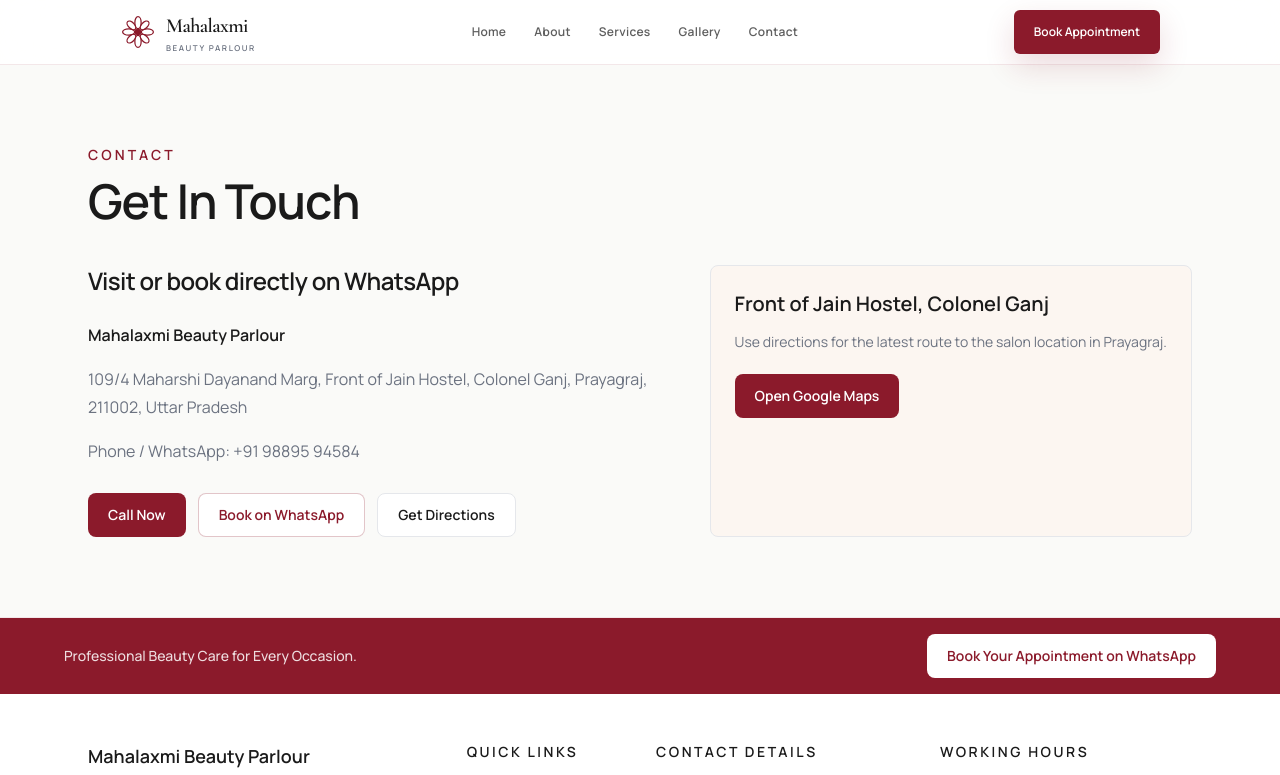
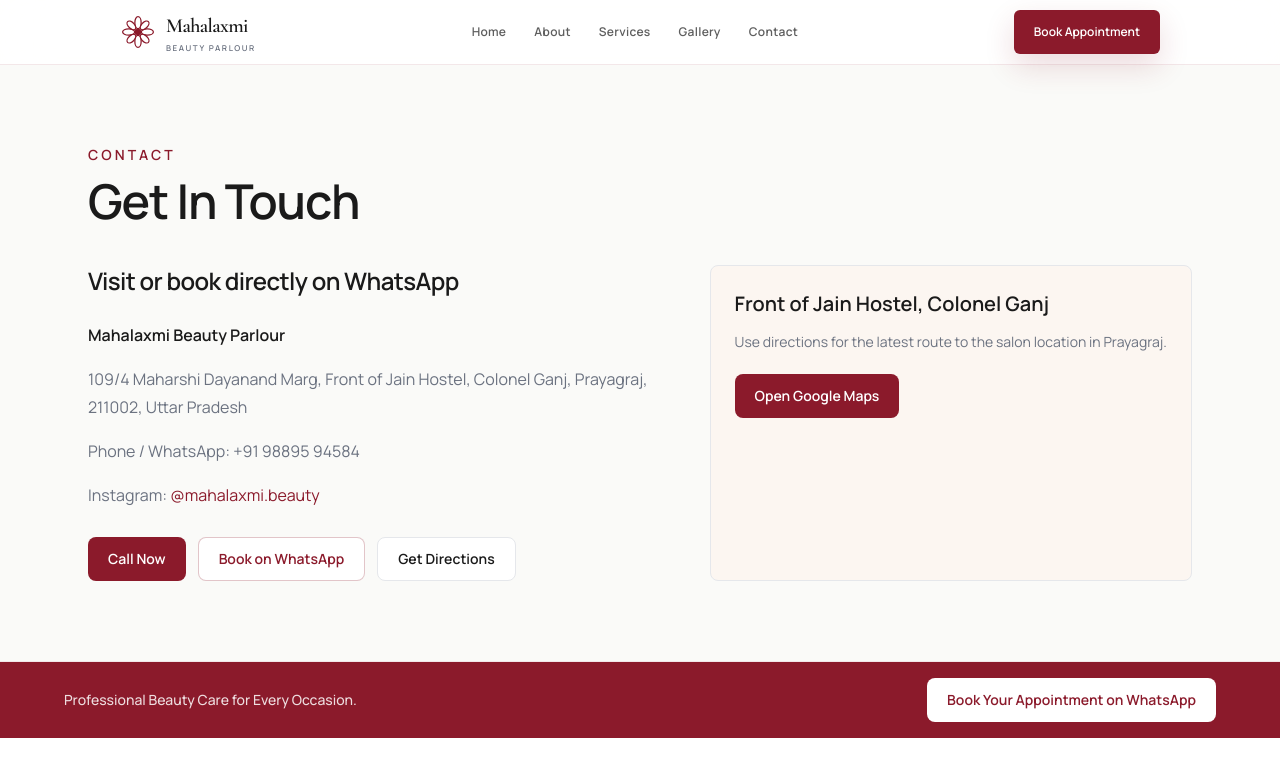
Before and after one commit to krma111/mahalaxmi-, a Next.js app: page /contact in a window 1280 px wide. Shown: the top 775 px of the page. Built offline with nearby package versions, Linux system fonts and the light colour scheme.

Commit message:
Add Instagram @mahalaxmi.beauty to contact page

```diff
--- a/src/app/contact/page.tsx
+++ b/src/app/contact/page.tsx
@@ -23,6 +23,7 @@
                 <p className="font-semibold text-foreground">Mahalaxmi Beauty Parlour</p>
                 <p>109/4 Maharshi Dayanand Marg, Front of Jain Hostel, Colonel Ganj, Prayagraj, 211002, Uttar Pradesh</p>
                 <p>Phone / WhatsApp: +91 98895 94584</p>
+                <p>Instagram: <a href="https://instagram.com/mahalaxmi.beauty" target="_blank" rel="noopener noreferrer" className="text-deep-red transition hover:underline">@mahalaxmi.beauty</a></p>
               </div>
               <div className="mt-7 flex flex-col gap-3 sm:flex-row sm:flex-wrap">
                 <a href="tel:+919889594584" className="inline-flex min-h-11 items-center justify-center gap-2 rounded-[8px] bg-deep-red px-5 text-sm font-semibold text-white transition hover:bg-[#741722]">Call Now</a>
```
